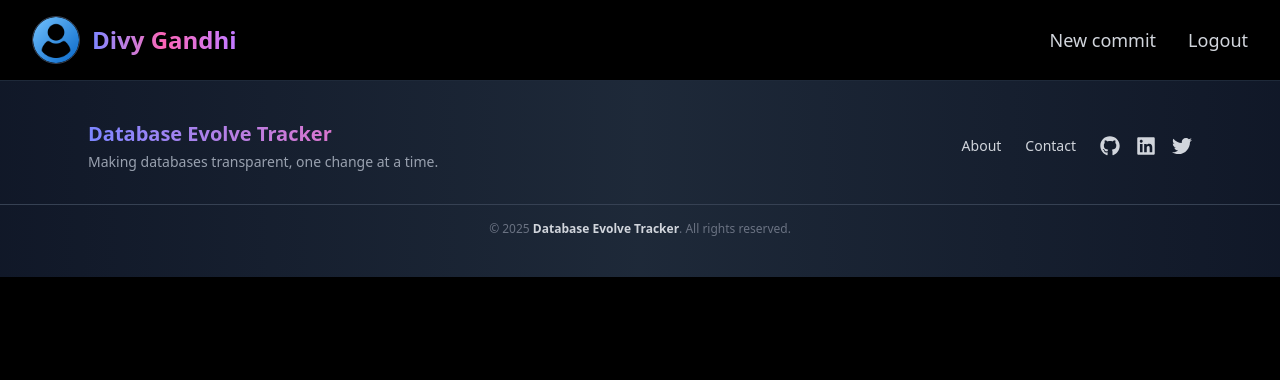
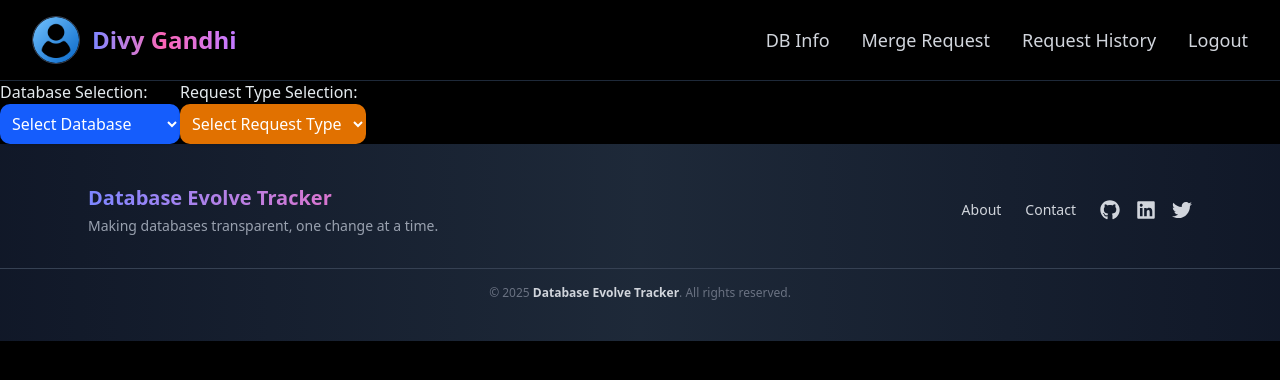
Before and after one commit to Divy15/Database-Manager, a React (Vite) app in the folder frontend/: page /raise/request in a window 1280 px wide. Shown: the top 380 px of the page. Built offline with nearby package versions, Linux system fonts and the light colour scheme.

Commit message:
Working on making the Raise Request component.

```diff
--- a/frontend/src/App.tsx
+++ b/frontend/src/App.tsx
@@ -7,7 +7,8 @@ import { HistoryProvider } from "./Context/HistoryContext";
 import About from "./Component/About"
 import { Contact } from "./Component/Contact"
 import Footer from "./Component/Footer"
-import { Dashboard } from "./Page/Dashboard"
+import { DatabaseInfo } from "./Page/DatabaseInfo"
+import { RaiseDBRequestSubNavbar } from "./Component/RaiseDBRequestSubNavbar"
 
 function App() {
 
@@ -23,7 +24,8 @@ function App() {
             <Route path="/signup" element={<Signup />} />
             <Route path="/about" element={<About />}/>
             <Route path="/contact" element={<Contact />} />
-            <Route path="/dashboard" element={<Dashboard />}/>
+            <Route path="/dashboard" element={<DatabaseInfo />}/>
+            <Route path="/raise/request" element={<RaiseDBRequestSubNavbar />}/>
           </Routes>
           </main>
         <Footer />
--- a/frontend/src/Component/Navbar.tsx
+++ b/frontend/src/Component/Navbar.tsx
@@ -8,7 +8,11 @@ export const Navbar = () => {
   const location = useLocation();
   let navbarLogo = logo;
   let navbarName = "Database Evolve Tracker";
-  const userNavbarNavLink = [location.pathname==="/add/commit" ? "Dashboard" : "New commit", "Logout"];
+  const userNavbarNavLink = [
+    location.pathname==="/raise/request" ? "DB Info" : "Raise DB Request",
+    location.pathname==="/merge/request" ? "DB Info" : "Merge Request",
+    location.pathname==="/request/history" ? "DB Info" : "Request History",
+    "Logout"];
   const navItems = [
     location.pathname === "/about" ? "Home" : "About Us",
     "Let’s Connect",
@@ -26,7 +30,15 @@ export const Navbar = () => {
       navigate("/");
     } else if (item === "Let’s Connect") {
       navigate("/contact");
-    } else {
+    } else if(item === "Raise DB Request"){
+      navigate("raise/request")
+    } else if(item === "DB Info"){
+      navigate("/dashboard")
+    } else if(item === "Merge Request"){
+      navigate("/merge/request")
+    }else if(item === "Request History"){
+      navigate("/request/history")
+    }else {
       navigate("/login");
     }
   };
--- /dev/null
+++ b/frontend/src/Component/RaiseDBRequestSubNavbar.tsx
@@ -0,0 +1,51 @@
+
+
+export const RaiseDBRequestSubNavbar = () => {
+
+    const database_category = [
+        {id : 1 , databaseName : "GEN_UPDATE_2025"},
+        {id : 2, databaseName : "SCI_UPDATE_2025"},
+        {id : 3, databaseName : "SCC_UPDATE_2025"}
+    ];
+
+    const request_type = ["Function", "Table", "Type", "Trigger"];
+
+    return(
+        <>
+        <div>
+            <div className="flex">
+                {/* Database selection */}
+                <div>
+                    <div>
+                        <label htmlFor="">Database Selection:</label>
+                    </div>
+                    <div>
+                        <select name="" id=""
+                        className="p-2 rounded-lg bg-blue-600 text-white shadow hover:bg-blue-700 transition w-full">
+                            <option value="">Select Database</option>
+                            {database_category.map((item,index) => (
+                                <option value="" key={index}>{item.databaseName}</option>
+                            ))}
+                        </select>
+                    </div>
+                </div>
+                {/* Requeset type */}
+                <div>
+                    <div>
+                        <label htmlFor="">Request Type Selection:</label>
+                    </div>
+                    <div>
+                        <select name="" id=""
+                        className="p-2 rounded-lg bg-amber-600 text-white shadow hover:bg-amber-700 transition w-full">
+                            <option value="">Select Request Type</option>
+                            {database_category.map((item,index) => (
+                                <option value="" key={index}>{item.databaseName}</option>
+                            ))}
+                        </select>
+                    </div>
+                </div>
+            </div>
+        </div>
+        </>
+    )
+}
--- a/frontend/src/Page/Dashboard.tsx
+++ b/frontend/src/Page/DatabaseInfo.tsx
@@ -3,7 +3,7 @@ import { DashboardProvider } from "../Context/DashboardDatabaseInfoContext";
 import { DashboardDatabaseInfoContent } from "@/Component/DasboardDatabaseInfoContent";
 
 
-export const Dashboard = () => {
+export const DatabaseInfo = () => {
 
   return (
     <>
```
